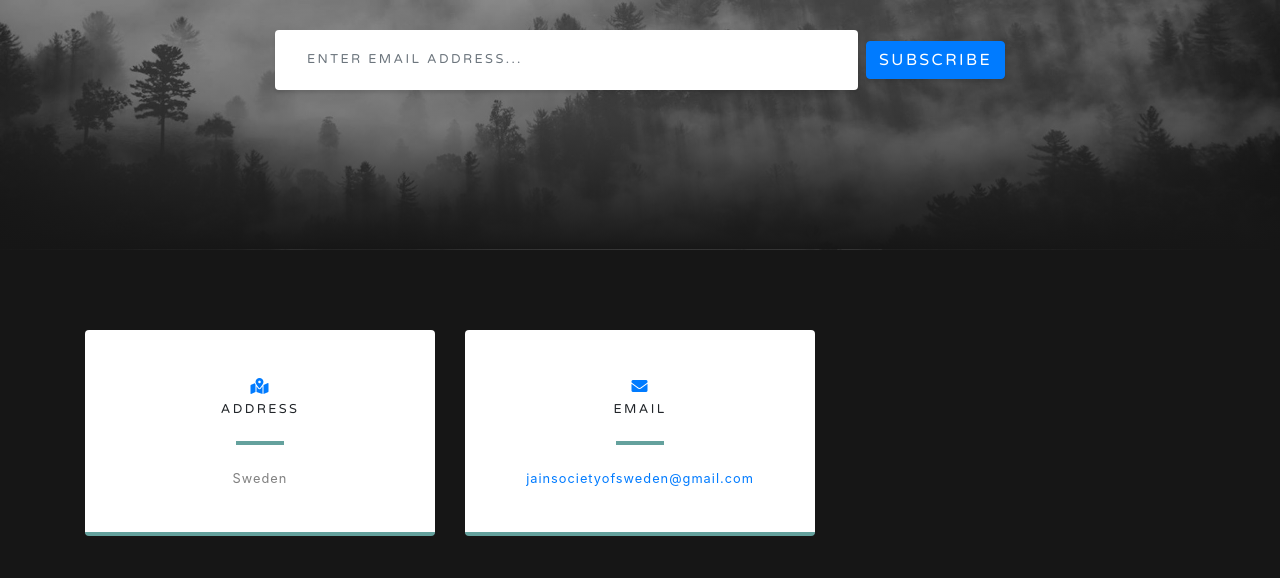
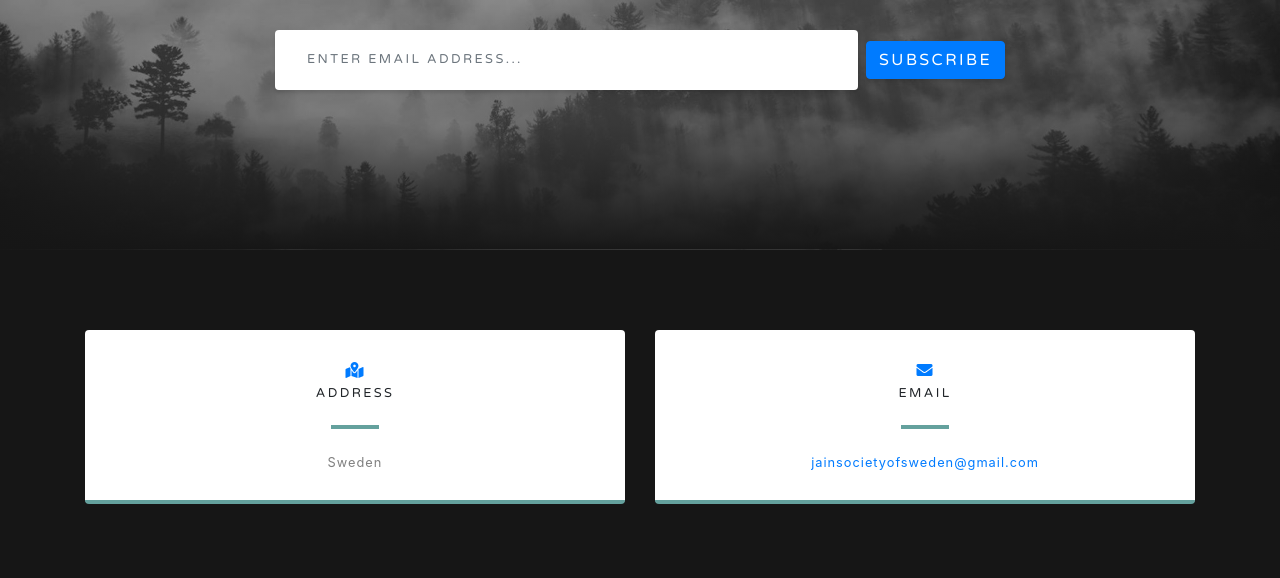
Before and after one commit to DipeshMitthalal/jss, a website with bundled scripts: page index.html in a window 1280 px wide. Shown: the part 2645-3223 px from the top of the page. Built offline with nearby package versions, Linux system fonts and the light colour scheme.

Commit message:
Minor column width fixes

```diff
--- a/index.html
+++ b/index.html
@@ -138,12 +138,12 @@
 
     <!-- Contact Section -->
     <section class="contact-section bg-black">
-      <div class="container">
+      <div class="container j">
 
-        <div class="row">
+        <div class="row ">
 
-          <div class="col-md-4 mb-3 mb-md-0">
-            <div class="card py-4 h-100">
+          <div class="col-sm-6">
+            <div class="card py-2 h-100">
               <div class="card-body text-center">
                 <i class="fas fa-map-marked-alt text-primary mb-2"></i>
                 <h4 class="text-uppercase m-0">Address</h4>
@@ -153,8 +153,8 @@
             </div>
           </div>
 
-          <div class="col-md-4 mb-3 mb-md-0">
-            <div class="card py-4 h-100">
+          <div class="col-sm-6">
+            <div class="card py-2 h-100">
               <div class="card-body text-center">
                 <i class="fas fa-envelope text-primary mb-2"></i>
                 <h4 class="text-uppercase m-0">Email</h4>
```
